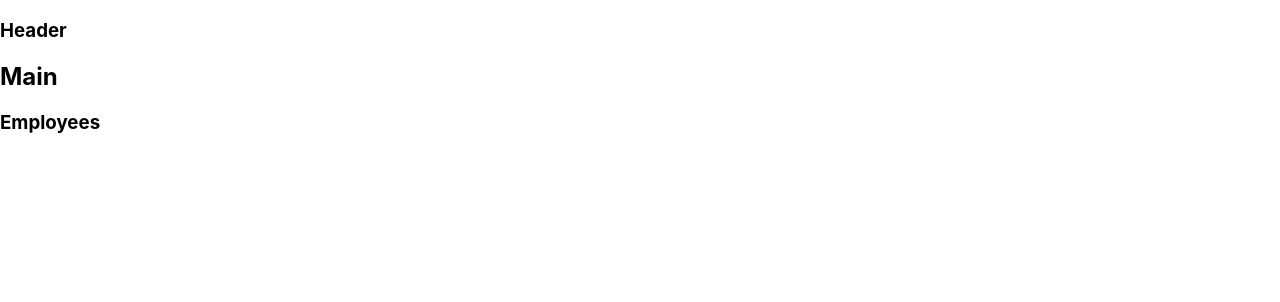
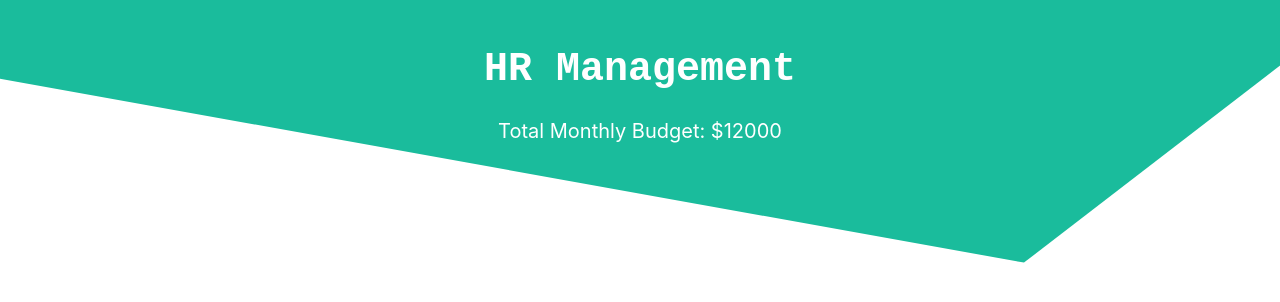
Before and after one commit to abid-hasan/hr-management, a React (Create React App) app: page / in a window 1280 px wide. Shown: the top 302 px of the page. Built offline with nearby package versions, Linux system fonts and the light colour scheme.

Commit message:
header done

```diff
--- a/src/components/Employees/Employees.js
+++ b/src/components/Employees/Employees.js
@@ -4,7 +4,7 @@ import './Employees.css';
 const Employees = () => {
     return (
         <div>
-            <h3>Employees</h3>
+
         </div>
     );
 };
--- a/src/components/Header/Header.css
+++ b/src/components/Header/Header.css
@@ -0,0 +1,13 @@
+.header {
+    background: #1abc9c;
+    margin: 0;
+    padding: 1em 2em 5em;
+    color: white;
+    text-align: center;
+    clip-path: polygon( 0 0, 200% -350%, 80% 100%, 0 30%);
+    font-size: 20px;
+}
+
+.header h1 {
+    font-family: 'Courier New', Courier, monospace;
+}
--- a/src/components/Header/Header.js
+++ b/src/components/Header/Header.js
@@ -3,8 +3,9 @@ import './Header.css';
 
 const Header = () => {
     return (
-        <div>
-            <h3>Header</h3>
+        <div className="header">
+            <h1>HR Management</h1>
+            <p>Total Monthly Budget: $12000</p>
         </div>
     );
 };
--- a/src/components/Main/Main.js
+++ b/src/components/Main/Main.js
@@ -5,8 +5,7 @@ import Employees from '../Employees/Employees';
 const Main = () => {
     return (
         <div>
-            <h2>Main</h2>
-            <Employees />
+
         </div>
     );
 };
```
